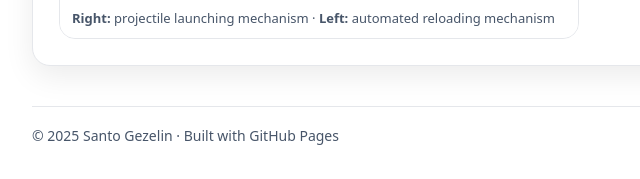
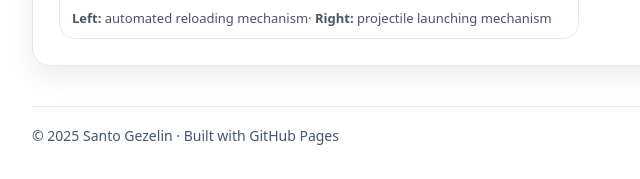
Before and after one commit to SantoGezelin/projlaunch, a plain HTML site: page index.html in a window 1280 px wide. Shown: the part 657-836 px from the top of the page, 138-778 px from the left. Drawn offline with Linux system fonts and the light colour scheme.

Commit message:
Reorder caption text for clarity

```diff
--- a/index.html
+++ b/index.html
@@ -170,7 +170,7 @@
             <img src="photos/projlaunch1.jpg" alt="Projectile launcher robot">
           </a>
           <div class="caption">
-            <b>Right:</b> projectile launching mechanism &middot; <b>Left:</b> automated reloading mechanism
+             <b>Left:</b> automated reloading mechanism&middot; <b>Right:</b> projectile launching mechanism
           </div>
         </div>
       </div>
```
